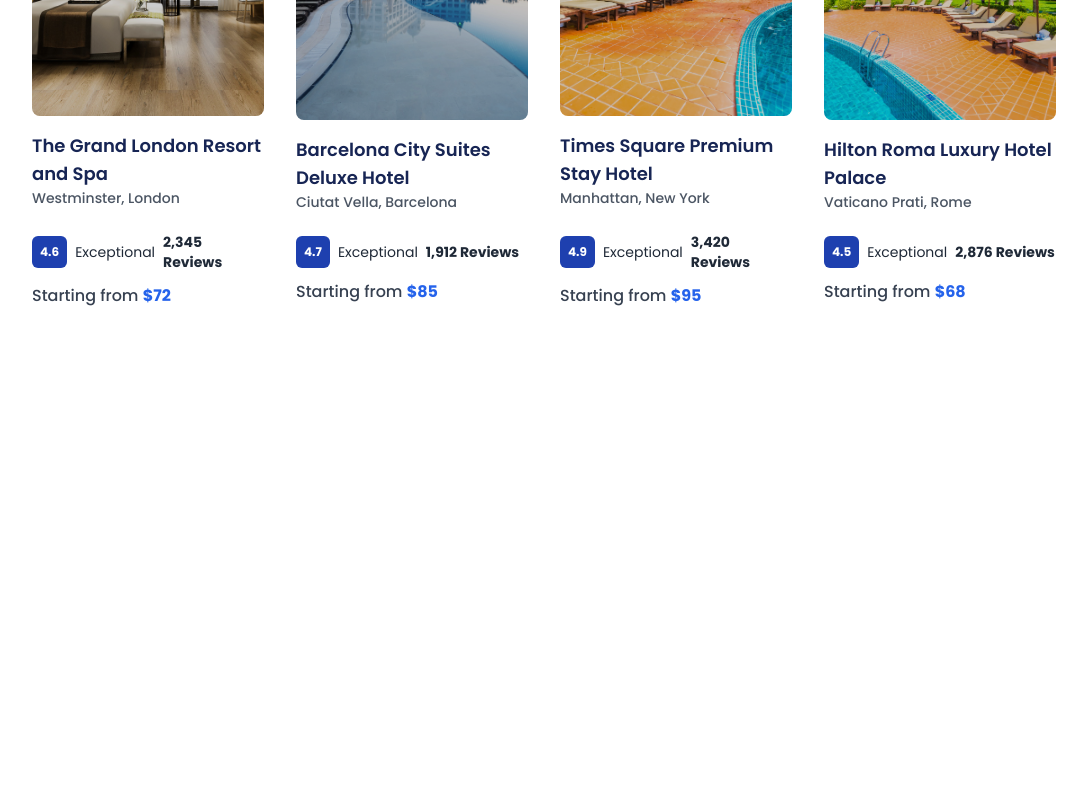
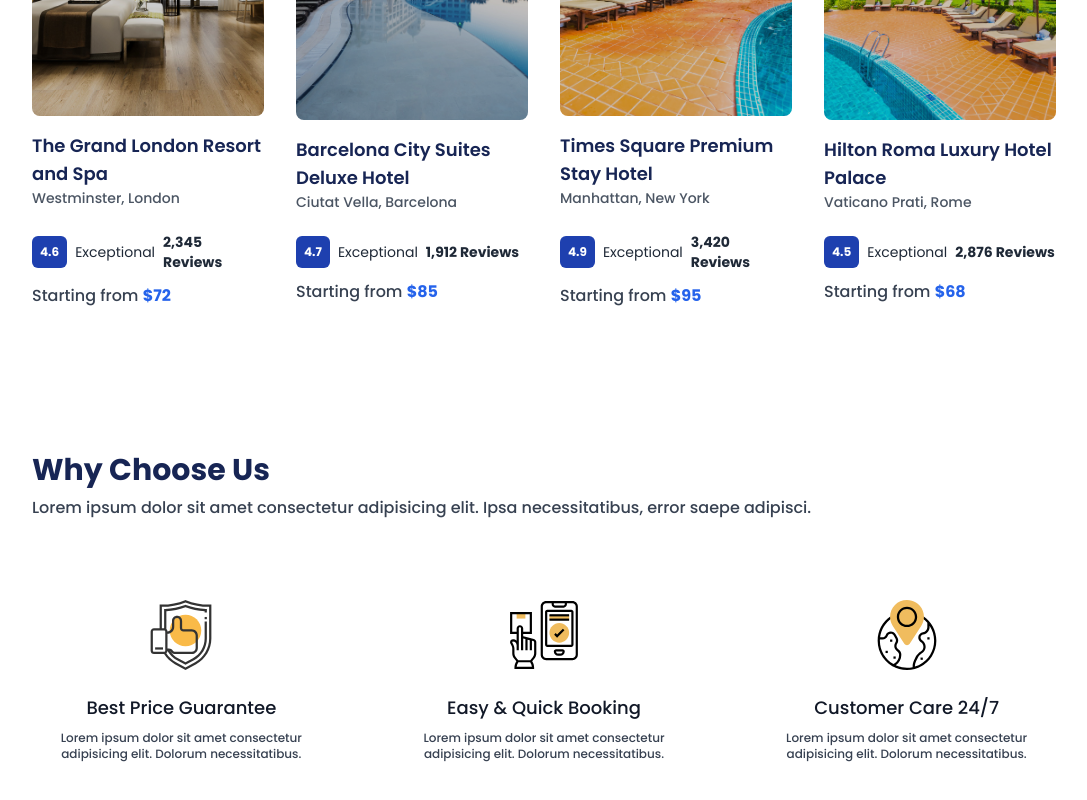
Before and after one commit to syukrontanzilah/liburan.com, a Next.js app: page / in a window 1280 px wide. Shown: the part 2128-2928 px from the top of the page, without its empty margins (96-1183 px from the left). Before the commit the page ends 2516 px from the top, so only its background shows below. Built offline with nearby package versions, Linux system fonts and the light colour scheme.

Commit message:
why session

```diff
--- a/components/Home/Home.tsx
+++ b/components/Home/Home.tsx
@@ -2,6 +2,7 @@
 import Hero from './Hero/Hero'
 import Destination from './Destination/Destination'
 import Hotel from './Hotel/Hotel'
+import Why from './Why/Why'
 
 const HomeComponent = () => {
   return (
@@ -9,6 +10,7 @@
       <Hero/>
       <Destination/>
       <Hotel/>
+      <Why/>
     </div>
   )
 }
--- /dev/null
+++ b/components/Home/Why/Why.tsx
@@ -0,0 +1,25 @@
+import SectionHeading from "@/components/Helper/SectionHeading";
+import React from "react";
+import WhyCard from "./WhyCard";
+
+const Why = () => {
+  return (
+    <div className="pt-16 pb-24">
+      {/* section heading */}
+      <SectionHeading heading="Why Choose Us" />
+      <div className="grid w-[80%] !mx-auto grid-cols-1 md:grid-cols-2 lg:grid-cols-3 gap-16 items-center mt-20  justify-between">
+        <div>
+          <WhyCard image="/images/c1.svg" title="Best Price Guarantee" />
+        </div>
+        <div>
+          <WhyCard image="/images/c2.svg" title="Easy & Quick Booking" />
+        </div>
+        <div>
+          <WhyCard image="/images/c3.svg" title="Customer Care 24/7" />
+        </div>
+      </div>
+    </div>
+  );
+};
+
+export default Why;
--- /dev/null
+++ b/components/Home/Why/WhyCard.tsx
@@ -0,0 +1,19 @@
+import Image from 'next/image';
+import React from 'react'
+
+type Props = {
+    image: string;
+    title: string
+}
+
+const WhyCard = ({image, title}: Props) => {
+  return (
+    <div className=''>
+      <Image src={image} alt={title} width={70} height={70} className='mx-auto'/>
+      <h1 className='mt-6 text-center text-gray-900 font-medium text-lg'>{title}</h1>
+      <p className='mt-2 text-center text-xs font-medium text-gray-700'>Lorem ipsum dolor sit amet consectetur adipisicing elit. Dolorum necessitatibus.</p>
+    </div>
+  )
+}
+
+export default WhyCard
```
